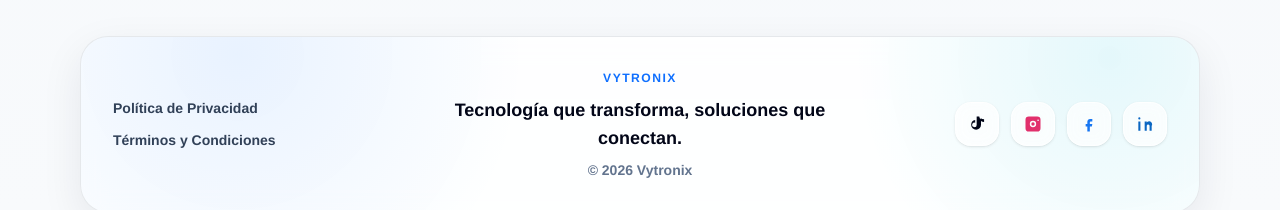
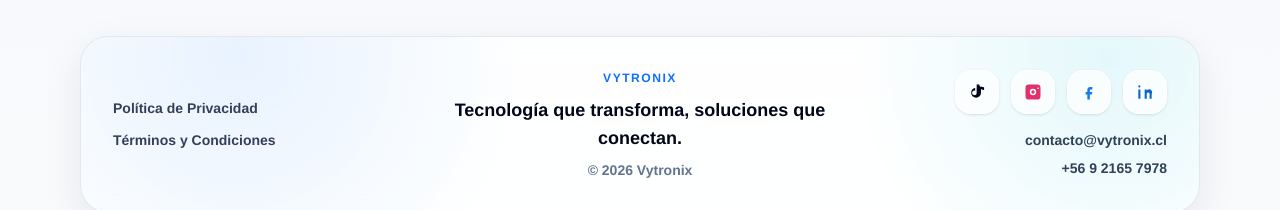
Before and after one commit to RDevAlarcon/vytronix, a Next.js app: page / in a window 1280 px wide. Shown: the part 3728-3938 px from the top of the page. Built offline with nearby package versions, Linux system fonts and the light colour scheme; no server answers.

Commit message:
feat: add footer contact links

```diff
--- a/src/app/layout.tsx
+++ b/src/app/layout.tsx
@@ -108,6 +108,7 @@
                   <p className="mt-2 text-sm font-semibold text-slate-500">© 2026 Vytronix</p>
                 </div>
 
+                <div className="flex flex-col items-start gap-4 md:items-end">
                   <div className="flex items-center justify-start gap-3 md:justify-end">
                     {[
                       { label: "TikTok", color: "text-slate-950", path: "M16.5 6.2c-1-.7-1.6-1.8-1.7-3V3h-3.2v10.1a2.7 2.7 0 1 1-1.8-2.6V7.2A5.9 5.9 0 0 0 5 12.9a5.9 5.9 0 1 0 11.8 0V8.4c1.1.8 2.4 1.2 3.7 1.2V6.4c-1.5 0-2.9-.4-4-1.2Z" },
@@ -126,6 +127,15 @@
                         </svg>
                       </span>
                     ))}
+                  </div>
+                  <div className="flex flex-col gap-2 text-sm font-black text-slate-700 md:text-right">
+                    <a href="mailto:contacto@vytronix.cl" className="transition hover:text-[var(--color-primary)]">
+                      contacto@vytronix.cl
+                    </a>
+                    <a href="tel:+56921657978" className="transition hover:text-[var(--color-primary)]">
+                      +56 9 2165 7978
+                    </a>
+                  </div>
                 </div>
               </div>
             </div>
```
Lines whose indentation alone changed are shown as unchanged.
